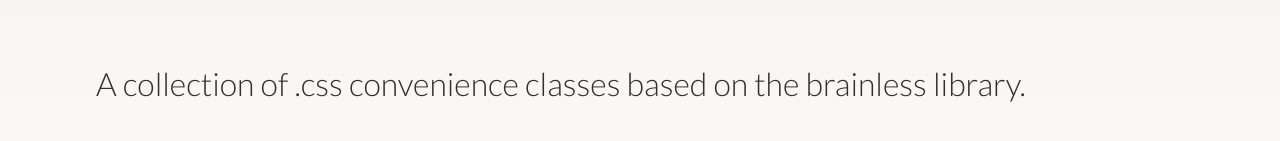
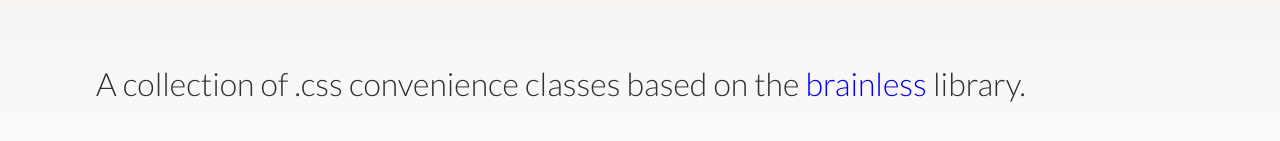
Before and after one commit to jleonard/brainless-conveniences, a website: page index.html in a window 1280 px wide. Shown: the part 276-417 px from the top of the page. Drawn offline with Linux system fonts and the light colour scheme.

Commit message:
adding url in intro

```diff
--- a/index.html
+++ b/index.html
@@ -15,7 +15,7 @@
       <section class="major">
         <div>
           <h1><span>brain</span>.less <span>conveniences</span></h1>
-          <h2>A collection of .css convenience classes based on the brainless library.</h2>
+          <h2>A collection of .css convenience classes based on the <a href='http://jleonard.github.io/brainless-conveniences/'>brainless</a> library.</h2>
           <a class="button" href="https://github.com/jleonard/brainless-conveniences" target="_blank">view on github</a>
         </div>
       </section>
```
